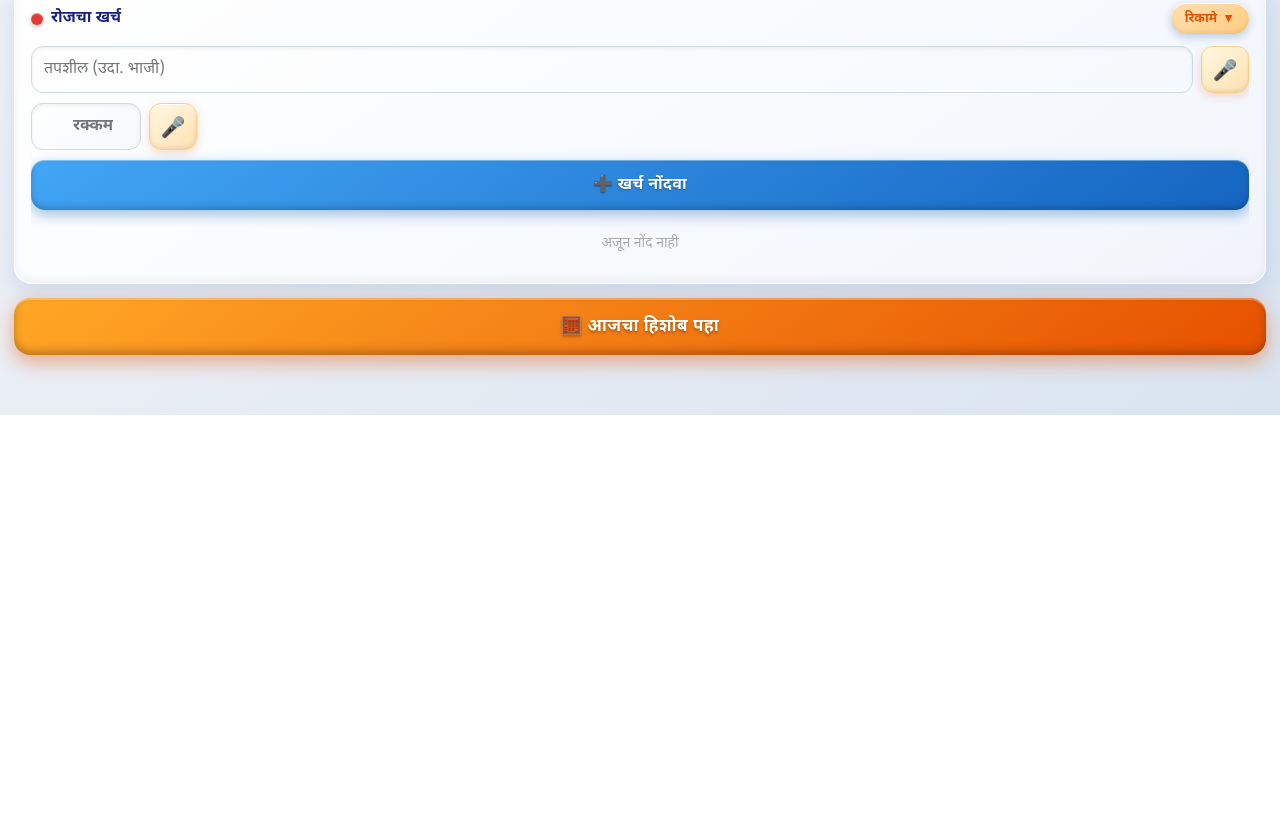
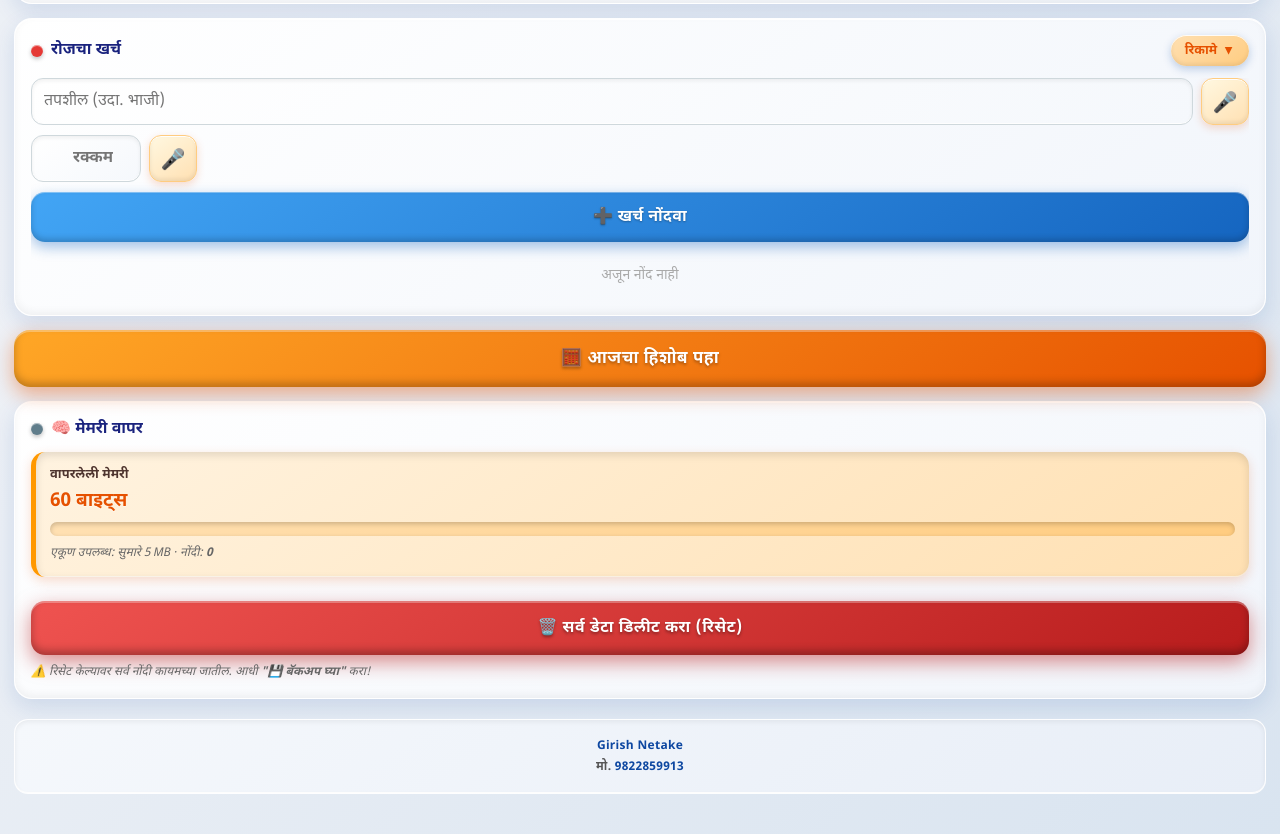
Before and after one commit to girishnetake-coder/ghar-kharch-tracker, a plain HTML site: page index.html in a window 1280 px wide. Shown: the part 1597-2431 px from the top of the page. Before the commit the page ends 2012 px from the top, so only its background shows below. Drawn offline with Linux system fonts and the light colour scheme.

Commit message:
Enhance index.html with new header and memory features
Updated header title and added new sections for memory usage and reset functionality.

```diff
--- a/index.html
+++ b/index.html
@@ -3,12 +3,14 @@
 <head>
 <meta charset="UTF-8">
 <meta name="viewport" content="width=device-width,initial-scale=1,maximum-scale=1,user-scalable=no">
-<title>घरखर्च वही</title>
+<title>DGN Digital Assistant - घरखर्च वही</title>
 <style>
 *{box-sizing:border-box;-webkit-tap-highlight-color:transparent}
-body{margin:0;font-family:'Noto Sans Devanagari','Segoe UI',Roboto,sans-serif;background:linear-gradient(135deg,#dfe9f3 0%,#eef1f6 50%,#d9e4f0 100%);color:#1b1b1b;padding-bottom:60px;perspective:1200px}
-header{background:linear-gradient(145deg,#2196f3,#0d47a1);color:#fff;padding:16px;text-align:center;font-size:21px;font-weight:800;position:sticky;top:0;z-index:20;letter-spacing:.5px;box-shadow:0 6px 20px rgba(13,71,161,.45), inset 0 1px 0 rgba(255,255,255,.25), inset 0 -2px 6px rgba(0,0,0,.25);text-shadow:0 2px 4px rgba(0,0,0,.35);border-bottom:2px solid #0a3d91}
-.monthbar{display:flex;align-items:center;justify-content:space-between;background:linear-gradient(145deg,#ffffff,#e8eef7);padding:11px 14px;position:sticky;top:56px;z-index:19;box-shadow:0 4px 12px rgba(13,71,161,.18), inset 0 1px 0 #fff, inset 0 -2px 4px rgba(0,0,0,.06);border-bottom:1px solid #c9d6e8}
+body{margin:0;font-family:'Noto Sans Devanagari','Segoe UI',Roboto,sans-serif;background:linear-gradient(135deg,#dfe9f3 0%,#eef1f6 50%,#d9e4f0 100%);color:#1b1b1b;padding-bottom:30px;perspective:1200px}
+header{background:linear-gradient(145deg,#2196f3,#0d47a1);color:#fff;padding:20px 16px;text-align:center;position:sticky;top:0;z-index:20;box-shadow:0 8px 24px rgba(13,71,161,.5), inset 0 2px 0 rgba(255,255,255,.3), inset 0 -3px 8px rgba(0,0,0,.3);border-bottom:3px solid #0a3d91}
+header .brand{font-size:26px;font-weight:900;letter-spacing:1.5px;text-shadow:0 3px 6px rgba(0,0,0,.45), 0 1px 0 rgba(255,255,255,.25);line-height:1.15}
+header .sub{font-size:13px;font-weight:600;margin-top:4px;opacity:.92;letter-spacing:.5px;text-shadow:0 1px 2px rgba(0,0,0,.35)}
+.monthbar{display:flex;align-items:center;justify-content:space-between;background:linear-gradient(145deg,#ffffff,#e8eef7);padding:11px 14px;position:sticky;top:88px;z-index:19;box-shadow:0 4px 12px rgba(13,71,161,.18), inset 0 1px 0 #fff, inset 0 -2px 4px rgba(0,0,0,.06);border-bottom:1px solid #c9d6e8}
 .monthbar span{font-weight:800;font-size:17px;color:#0d47a1;text-shadow:0 1px 1px rgba(255,255,255,.8)}
 .monthbar button{border:none;background:linear-gradient(145deg,#e3f2fd,#bbdefb);color:#0d47a1;font-size:18px;width:42px;height:42px;border-radius:50%;cursor:pointer;font-weight:800;box-shadow:0 4px 10px rgba(13,71,161,.3), inset 0 1px 0 rgba(255,255,255,.9), inset 0 -2px 4px rgba(0,0,0,.1);transition:.1s}
 .monthbar button:active{transform:translateY(2px);box-shadow:0 1px 3px rgba(13,71,161,.3), inset 0 2px 4px rgba(0,0,0,.15)}
@@ -100,6 +102,18 @@ ul.list li:last-child{border-bottom:none}
 .rec b{font-size:15px}
 .rec .meta{font-size:11px;color:#888;margin-top:2px}
 .rec .amt-wrap{text-align:right}
+.memory-box{background:linear-gradient(145deg,#fff3e0,#ffe0b2);border-radius:14px;padding:14px;margin-bottom:12px;box-shadow:inset 0 3px 8px rgba(0,0,0,.12), inset 0 -1px 0 rgba(255,255,255,.6), 0 4px 12px rgba(230,81,0,.2);border-left:5px solid #ff9800}
+.memory-box .mlabel{font-size:13px;color:#4e342e;font-weight:700;margin-bottom:6px}
+.memory-box .mval{font-size:19px;font-weight:900;color:#e65100;margin-bottom:8px;text-shadow:0 1px 1px rgba(255,255,255,.6)}
+.mem-bar{height:14px;background:linear-gradient(145deg,#ffe0b2,#ffcc80);border-radius:7px;overflow:hidden;box-shadow:inset 0 2px 5px rgba(0,0,0,.2)}
+.mem-bar div{height:100%;background:linear-gradient(145deg,#66bb6a,#2e7d32);transition:width .4s;box-shadow:inset 0 1px 0 rgba(255,255,255,.4)}
+.mem-bar.warn div{background:linear-gradient(145deg,#ffa726,#e65100)}
+.mem-bar.danger div{background:linear-gradient(145deg,#ef5350,#b71c1c)}
+.btn-reset{background:linear-gradient(145deg,#ef5350,#b71c1c);color:#fff;width:100%;padding:16px;border:none;border-radius:14px;font-size:16px;font-weight:900;font-family:inherit;cursor:pointer;letter-spacing:.5px;margin-top:12px;box-shadow:0 7px 20px rgba(183,28,28,.5), inset 0 2px 0 rgba(255,255,255,.3), inset 0 -4px 8px rgba(0,0,0,.3);text-shadow:0 2px 3px rgba(0,0,0,.35);transition:.12s}
+.btn-reset:active{transform:translateY(4px);box-shadow:0 2px 6px rgba(183,28,28,.5), inset 0 4px 8px rgba(0,0,0,.35)}
+footer{margin:20px 14px 10px;padding:16px;text-align:center;background:linear-gradient(145deg,#f5f8fc,#e8eef7);border-radius:14px;box-shadow:inset 0 2px 5px rgba(0,0,0,.06), inset 0 -1px 0 #fff;border:1px solid rgba(255,255,255,.9)}
+footer .fname{font-size:12px;color:#555;font-weight:600;letter-spacing:.3px;line-height:1.7}
+footer .fname b{color:#0d47a1;font-weight:800}
 .toast{position:fixed;bottom:24px;left:50%;transform:translateX(-50%);background:linear-gradient(145deg,#455a64,#263238);color:#fff;padding:14px 24px;border-radius:30px;font-size:15px;opacity:0;transition:.3s;pointer-events:none;z-index:99;white-space:nowrap;max-width:90%;font-weight:700;box-shadow:0 8px 24px rgba(0,0,0,.4), inset 0 1px 0 rgba(255,255,255,.2)}
 .toast.show{opacity:1;bottom:44px}
 .hint{font-size:12px;color:#666;margin-top:8px;line-height:1.6;font-style:italic}
@@ -107,7 +121,10 @@ ul.list li:last-child{border-bottom:none}
 </head>
 <body>
 
-<header>🏠 घरखर्च वही</header>
+<header>
+  <div class="brand">DGN Digital Assistant</div>
+  <div class="sub">🏠 घरखर्च वही</div>
+</header>
 
 <div class="monthbar">
   <button onclick="changeMonth(-1)">◀</button>
@@ -121,7 +138,7 @@ ul.list li:last-child{border-bottom:none}
   <div class="card full"><div class="lbl">शिल्लक रक्कम</div><div class="val" id="cBalance">₹0</div></div>
 </div>
 
-<!-- 🔍 शोध - Collapsible -->
+<!-- 🔍 शोध -->
 <div class="section">
   <div class="sec-head" onclick="toggleSec('searchBody',this)">
     <h3><span class="dot" style="background:#1565c0"></span> 🔍 नोंदी शोधा</h3>
@@ -164,7 +181,7 @@ ul.list li:last-child{border-bottom:none}
   </div>
 </div>
 
-<!-- 💾 बॅकअप - Collapsible -->
+<!-- 💾 बॅकअप -->
 <div class="section">
   <div class="sec-head" onclick="toggleSec('backupBody',this)">
     <h3><span class="dot" style="background:#00acc1"></span> डेटा बॅकअप / परत आणा</h3>
@@ -260,6 +277,26 @@ ul.list li:last-child{border-bottom:none}
   </div>
 </div>
 
+<!-- 🧠 मेमरी आणि रिसेट - सर्वात खाली -->
+<div class="section">
+  <h3><span class="dot" style="background:#607d8b"></span> 🧠 मेमरी वापर</h3>
+  <div class="memory-box">
+    <div class="mlabel">वापरलेली मेमरी</div>
+    <div class="mval" id="memUsed">—</div>
+    <div class="mem-bar" id="memBarWrap"><div id="memBar" style="width:0%"></div></div>
+    <div class="hint" style="margin-top:8px">एकूण उपलब्ध: सुमारे 5 MB · नोंदी: <b id="memRecords">0</b></div>
+  </div>
+  <button class="btn-reset" onclick="resetAll()">🗑️ सर्व डेटा डिलीट करा (रिसेट)</button>
+  <div class="hint">⚠️ रिसेट केल्यावर सर्व नोंदी कायमच्या जातील. आधी <b>"💾 बॅकअप घ्या"</b> करा!</div>
+</div>
+
+<footer>
+  <div class="fname">
+    <b>Girish Netake</b><br>
+    मो. <b>9822859913</b>
+  </div>
+</footer>
+
 <div class="toast" id="toast"></div>
 
 <script>
@@ -274,6 +311,45 @@ function mdata(m){if(!db.months[m])db.months[m]={income:[],expense:[]};return db
 function money(n){return '₹'+Number(n||0).toLocaleString('en-IN');}
 function fmtDate(s){const[y,m,d]=s.split('-');return d+'/'+m+'/'+y;}
 let curMonth=todayStr().slice(0,7);
+
+function updateMemory(){
+  const str=JSON.stringify(db);
+  const bytes=new Blob([str]).size;
+  const kb=bytes/1024;
+  const mb=kb/1024;
+  let display;
+  if(mb>=0.1) display=mb.toFixed(2)+' MB';
+  else if(kb>=1) display=kb.toFixed(1)+' KB';
+  else display=bytes+' बाइट्स';
+  document.getElementById('memUsed').textContent=display;
+  const maxBytes=5*1024*1024;
+  const pct=Math.min(100,(bytes/maxBytes)*100);
+  document.getElementById('memBar').style.width=pct+'%';
+  const barWrap=document.getElementById('memBarWrap');
+  barWrap.classList.remove('warn','danger');
+  if(pct>75) barWrap.classList.add('danger');
+  else if(pct>50) barWrap.classList.add('warn');
+  let count=0;
+  Object.keys(db.months).forEach(mk=>{
+    count += (db.months[mk].income||[]).length + (db.months[mk].expense||[]).length;
+  });
+  (db.loans||[]).forEach(l=>{
+    count += 1 + (l.payments||[]).length;
+  });
+  document.getElementById('memRecords').textContent=count;
+}
+
+function resetAll(){
+  if(!confirm('⚠️ सर्व डेटा कायमचा डिलीट होईल!\n\nआधी बॅकअप घेतला आहे का?\n\nरिसेट करायचे?')) return;
+  if(!confirm('🚨 शेवटची खात्री: सर्व नोंदी जातील. पुढे जायचे?')) return;
+  localStorage.removeItem(KEY);
+  db={months:{},loans:[]};
+  save();
+  render();
+  document.getElementById('todayPanel').style.display='none';
+  document.getElementById('searchResult').style.display='none';
+  toast('✅ सर्व डेटा रिसेट झाला');
+}
 
 function toggleSec(id,headEl){
   const body=document.getElementById(id);
@@ -431,7 +507,7 @@ function addLoan(){
   if(!amt||amt<=0){toast('रक्कम टाका किंवा बोला');return;}
   db.loans.push({id:Date.now()+''+Math.floor(Math.random()*999),name,total:amt,payments:[],created:todayStr(),ts:Date.now()});
   nEl.value='';aEl.value='';
-  renderLoans();save();
+  renderLoans();save();updateMemory();
   toast('✅ देणे नोंदवले');
 }
 
@@ -446,14 +522,14 @@ function payLoan(id){
   if(amt>remain){if(!confirm('शिल्लक पेक्षा जास्त रक्कम आहे. तरी नोंदवायचे?')) return;}
   loan.payments.push({amt,date:todayStr(),ts:Date.now()});
   input.value='';
-  renderLoans();save();
+  renderLoans();save();updateMemory();
   toast('✅ '+money(amt)+' दिले');
 }
 
 function delLoan(id){
   if(!confirm('ही नोंद कायमची हटवायची?')) return;
   db.loans=db.loans.filter(l=>l.id!==id);
-  renderLoans();save();
+  renderLoans();save();updateMemory();
   toast('हटवले');
 }
 
@@ -497,6 +573,7 @@ function render(){
   drawList('expList',d.expense,'expense','#c62828');
   renderLoans();
   save();
+  updateMemory();
 }
 
 function drawList(id,arr,type,color){
```
